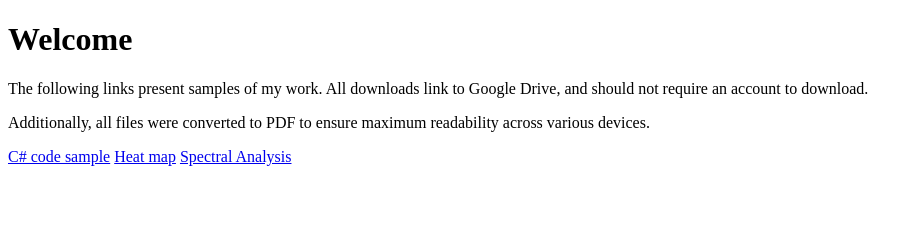
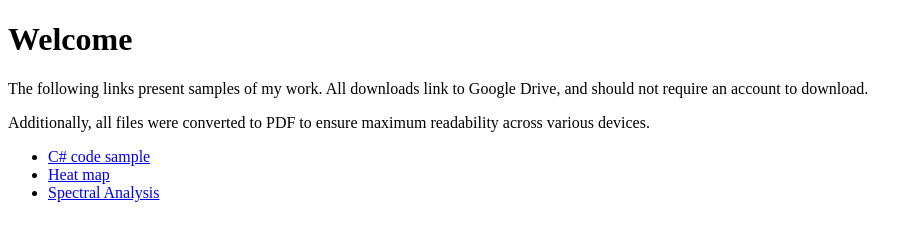
Before and after one commit to zanvionp/zanvionp.github.io, a plain HTML site: page index.html in a window 1280 px wide. Shown: the whole page, without its empty margins (0-923 px from the left). Drawn offline with Linux system fonts and the light colour scheme.

Commit message:
Update index.html

```diff
--- a/index.html
+++ b/index.html
@@ -4,10 +4,10 @@
 <h1>Welcome</h1>
 <p>The following links present samples of my work. All downloads link to Google Drive, and should not require an account to download.</p>
 <p>Additionally, all files were converted to PDF to ensure maximum readability across various devices.</p>
-
-<a href="https://drive.google.com/file/d/17rmKY8pIqjuzINhhR-gdKkbPFNMRI42X/view?usp=share_link">C# code sample</a>
-<a href="https://drive.google.com/file/d/17z8FMwuxopB6THk3DK0WOVEW9BWe82s1/view?usp=share_link">Heat map</a>
-<a href="https://drive.google.com/file/d/188YWsRTqlYu-LkytKfPc0oF9k7LrzRKr/view?usp=share_link">Spectral Analysis</a>
-
+<ul>
+<li><a href="https://drive.google.com/file/d/17rmKY8pIqjuzINhhR-gdKkbPFNMRI42X/view?usp=share_link">C# code sample</a></li>
+<li><a href="https://drive.google.com/file/d/17z8FMwuxopB6THk3DK0WOVEW9BWe82s1/view?usp=share_link">Heat map</a></li>
+<li><a href="https://drive.google.com/file/d/188YWsRTqlYu-LkytKfPc0oF9k7LrzRKr/view?usp=share_link">Spectral Analysis</a></li>
+</ul>
 </body>
 </html>
```
